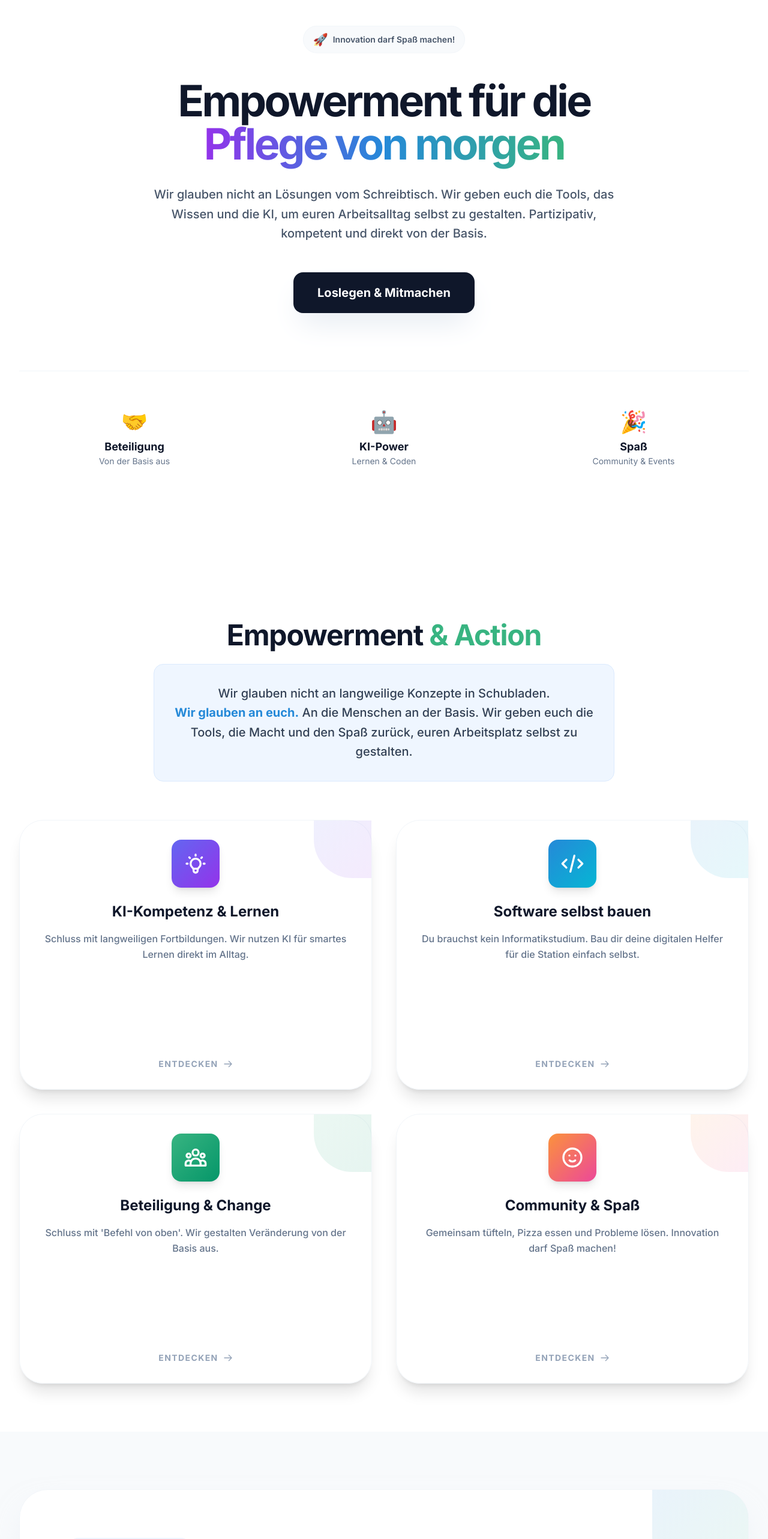
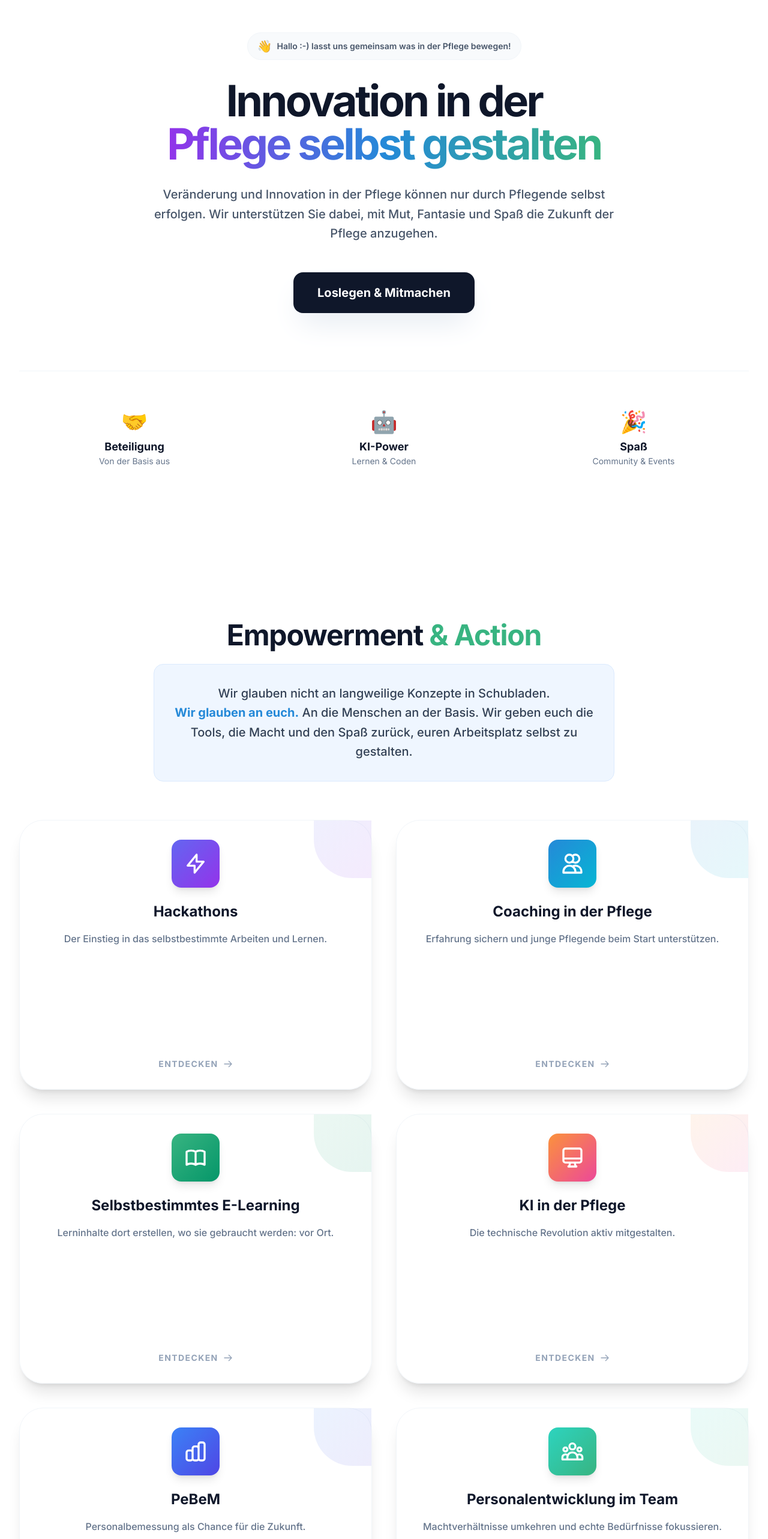
Before and after one commit to lars495/innovation-pflegen-website, a React (Vite) app: page / in a window 1280 px wide. Shown: the part 234-2800 px from the top of the page at 60% size. Built offline with nearby package versions, Linux system fonts and the light colour scheme.

Commit message:
Update website content and remove testimonials section

```diff
--- a/App.tsx
+++ b/App.tsx
@@ -6,7 +6,6 @@ import Services from './components/Services';
 import About from './components/About';
 import Footer from './components/Footer';
 import ScrollToTop from './components/ScrollToTop';
-import Testimonials from './components/Testimonials';
 import ScrollToTopOnNavigate from './components/ScrollToTopOnNavigate';
 import CustomOffer from './components/CustomOffer';
 
@@ -35,10 +34,6 @@ const Home: React.FC = () => {
 
       <section id="custom-offer">
         <CustomOffer />
-      </section>
-
-      <section id="testimonials">
-        <Testimonials />
       </section>
 
       <section id="about" className="py-20 bg-white">
--- a/components/Footer.tsx
+++ b/components/Footer.tsx
@@ -23,7 +23,7 @@ const Footer: React.FC = () => {
               </div>
             </div>
             <p className="text-slate-400 text-sm leading-relaxed mb-8">
-              Wir begleiten Pflegeeinrichtungen auf ihrem Weg in eine digitale und menschliche Zukunft. Projektmanagement mit Expertise und Herz.
+              Veränderung und Innovation in der Pflege können nur durch Pflegende selbst erfolgen. Wir unterstützen Sie dabei, mit Mut, Fantasie und Spaß die Zukunft der Pflege anzugehen.
             </p>
             <div className="flex gap-4">
               <div className="w-10 h-10 rounded-xl bg-slate-900 border border-slate-800 flex items-center justify-center hover:border-[#2589D8] transition-colors cursor-pointer">
@@ -35,10 +35,10 @@ const Footer: React.FC = () => {
           <div>
             <h4 className="text-lg font-black mb-8 tracking-tight text-[#38B481]">Service</h4>
             <ul className="space-y-4 text-slate-400 text-sm font-medium">
-              <li><a href="#services" className="hover:text-white transition">Digitalisierungs-Check</a></li>
-              <li><a href="#services" className="hover:text-white transition">Prozess-Audit</a></li>
-              <li><a href="#services" className="hover:text-white transition">Fördermittel-Beratung</a></li>
-              <li><a href="#about" className="hover:text-white transition">Team Training</a></li>
+              <li><Link to="/participation" className="hover:text-white transition">Hackathons</Link></li>
+              <li><Link to="/career" className="hover:text-white transition">Coaching</Link></li>
+              <li><Link to="/e-learning" className="hover:text-white transition">E-Learning</Link></li>
+              <li><Link to="/learning-ai" className="hover:text-white transition">KI in der Pflege</Link></li>
             </ul>
           </div>
 
@@ -47,7 +47,6 @@ const Footer: React.FC = () => {
             <ul className="space-y-4 text-slate-400 text-sm font-medium">
               <li><Link to="/about-us" className="hover:text-white transition">Über uns</Link></li>
               <li><Link to="/karriere" className="hover:text-white transition">Karriere</Link></li>
-              <li><Link to="/referenzen" className="hover:text-white transition">Referenzen</Link></li>
               <li><Link to="/blog" className="hover:text-white transition">Blog</Link></li>
             </ul>
           </div>
@@ -71,8 +70,10 @@ const Footer: React.FC = () => {
         </div>
 
         <div className="border-t border-slate-900 pt-12 flex flex-col md:flex-row justify-between items-center gap-6 text-slate-500 text-xs font-bold uppercase tracking-[0.2em]">
-          <p>© 2024 innovation-pflegen.de</p>
-          <div className="flex gap-8">
+          <p>© 2025 innovation-pflegen.de</p>
+          <div className="flex flex-col md:flex-row items-center gap-4 md:gap-8">
+            <a href="mailto:lars@innovation-pflegen.de" className="hover:text-white transition">lars@innovation-pflegen.de</a>
+            <a href="tel:+4915733360952" className="hover:text-white transition">+49 157 333 609 52</a>
             <Link to="/impressum" className="hover:text-white transition">Impressum</Link>
             <Link to="/datenschutz" className="hover:text-white transition">Datenschutz</Link>
           </div>
--- a/components/Hero.tsx
+++ b/components/Hero.tsx
@@ -10,20 +10,20 @@ const Hero: React.FC = () => {
       <div className="absolute bottom-0 left-0 translate-y-1/4 -translate-x-1/4 w-[600px] h-[600px] bg-[#2589D8]/10 rounded-full blur-3xl -z-10"></div>
 
       <div className="max-w-7xl mx-auto px-4 sm:px-6 lg:px-8 text-center relative">
-        <div className="inline-flex items-center gap-2 px-4 py-2 rounded-full bg-slate-50 border border-slate-100 text-slate-600 text-sm font-semibold mb-8 animate-bounce">
-          <span className="text-xl">🚀</span>
-          Innovation darf Spaß machen!
+        <div className="inline-flex items-center gap-2 px-4 py-2 rounded-full bg-slate-50 border border-slate-100 text-slate-600 text-sm font-semibold mb-8">
+          <span className="text-xl">👋</span>
+          Hallo :-) lasst uns gemeinsam was in der Pflege bewegen!
         </div>
 
         <h1 className="text-5xl sm:text-7xl font-black text-slate-900 tracking-tighter mb-8 leading-[1.1]">
-          Empowerment für die <br />
+          Innovation in der <br />
           <span className="bg-clip-text text-transparent bg-gradient-to-r from-purple-600 via-[#2589D8] to-[#38B481]">
-            Pflege von morgen
+            Pflege selbst gestalten
           </span>
         </h1>
 
         <p className="text-xl text-slate-600 max-w-3xl mx-auto mb-12 leading-relaxed font-medium">
-          Wir glauben nicht an Lösungen vom Schreibtisch. Wir geben euch die Tools, das Wissen und die KI, um euren Arbeitsalltag selbst zu gestalten. Partizipativ, kompetent und direkt von der Basis.
+          Veränderung und Innovation in der Pflege können nur durch Pflegende selbst erfolgen. Wir unterstützen Sie dabei, mit Mut, Fantasie und Spaß die Zukunft der Pflege anzugehen.
         </p>
 
         <div className="flex flex-col sm:flex-row justify-center gap-6">
--- a/components/Services.tsx
+++ b/components/Services.tsx
@@ -58,52 +58,76 @@ const FlipCard: React.FC<FlipCardProps> = ({ title, frontDescription, backDescri
 const Services: React.FC = () => {
   const services = [
     {
-      title: "KI-Kompetenz & Lernen",
-      frontDescription: "Schluss mit langweiligen Fortbildungen. Wir nutzen KI für smartes Lernen direkt im Alltag.",
-      backDescription: "Keine Angst vor der Zukunft! Wir zeigen dir, wie du KI-Tools wie ChatGPT als deinen persönlichen Tutor nutzt. Stell Fragen, lass dir Fachbegriffe erklären oder simuliere schwierige Gespräche – alles in deinem Tempo.",
+      title: "Hackathons",
+      frontDescription: "Der Einstieg in das selbstbestimmte Arbeiten und Lernen.",
+      backDescription: "An einem Tag lösen motivierte Pflegende Probleme, an denen Stabsstellen Monate und Jahre sitzen. Hackathons bieten den perfekten Rahmen für kreative Lösungen.",
       icon: (
         <svg xmlns="http://www.w3.org/2000/svg" className="h-10 w-10" fill="none" viewBox="0 0 24 24" stroke="currentColor">
-          <path strokeLinecap="round" strokeLinejoin="round" strokeWidth={2} d="M9.663 17h4.673M12 3v1m6.364 1.636l-.707.707M21 12h-1M4 12H3m3.343-5.657l-.707-.707m2.828 9.9a5 5 0 117.072 0l-.548.547A3.374 3.374 0 0014 18.469V19a2 2 0 11-4 0v-.531c0-.895-.356-1.754-.988-2.386l-.548-.547z" />
+          <path strokeLinecap="round" strokeLinejoin="round" strokeWidth={2} d="M13 10V3L4 14h7v7l9-11h-7z" />
         </svg>
       ),
       colorClass: "bg-gradient-to-br from-indigo-500 to-purple-600",
+      path: "/participation"
+    },
+    {
+      title: "Coaching in der Pflege",
+      frontDescription: "Erfahrung sichern und junge Pflegende beim Start unterstützen.",
+      backDescription: "Wir qualifizieren erfahrene Fachkräfte zu Coaches, die junge Pflegende begleiten. So bleibt wertvolles Wissen erhalten und es entstehen neue berufliche Perspektiven.",
+      icon: (
+        <svg xmlns="http://www.w3.org/2000/svg" className="h-10 w-10" fill="none" viewBox="0 0 24 24" stroke="currentColor">
+          <path strokeLinecap="round" strokeLinejoin="round" strokeWidth={2} d="M12 4.354a4 4 0 110 5.292M15 21H3v-1a6 6 0 0112 0v1zm0 0h6v-1a6 6 0 00-9-5.197M13 7a4 4 0 11-8 0 4 4 0 018 0z" />
+        </svg>
+      ),
+      colorClass: "bg-gradient-to-br from-[#2589D8] to-cyan-500",
+      path: "/career"
+    },
+    {
+      title: "Selbstbestimmtes E-Learning",
+      frontDescription: "Lerninhalte dort erstellen, wo sie gebraucht werden: vor Ort.",
+      backDescription: "Pflegende kreieren ihr eigenes E-Learning. Mit KI und Smartphones ist das einfacher als man denkt – praxisnah und direkt auf den Wohnbereich zugeschnitten.",
+      icon: (
+        <svg xmlns="http://www.w3.org/2000/svg" className="h-10 w-10" fill="none" viewBox="0 0 24 24" stroke="currentColor">
+          <path strokeLinecap="round" strokeLinejoin="round" strokeWidth={2} d="M12 6.253v13m0-13C10.832 5.477 9.246 5 7.5 5S4.168 5.477 3 6.253v13C4.168 18.477 5.754 18 7.5 18s3.332.477 4.5 1.253m0-13C13.168 5.477 14.754 5 16.5 5c1.747 0 3.332.477 4.5 1.253v13C19.832 18.477 18.247 18 16.5 18c-1.746 0-3.332.477-4.5 1.253" />
+        </svg>
+      ),
+      colorClass: "bg-gradient-to-br from-[#38B481] to-emerald-600",
+      path: "/e-learning"
+    },
+    {
+      title: "KI in der Pflege",
+      frontDescription: "Die technische Revolution aktiv mitgestalten.",
+      backDescription: "Damit Pflegekräfte nicht nur Ausgelieferte der Technik sind, müssen sie KI jetzt kennenlernen, Scheu ablegen und selbst sinnvolle Anwendungen für den Alltag erdenken.",
+      icon: (
+        <svg xmlns="http://www.w3.org/2000/svg" className="h-10 w-10" fill="none" viewBox="0 0 24 24" stroke="currentColor">
+          <path strokeLinecap="round" strokeLinejoin="round" strokeWidth={2} d="M9.75 17L9 20l-1 1h8l-1-1-.75-3M3 13h18M5 17h14a2 2 0 002-2V5a2 2 0 00-2-2H5a2 2 0 00-2 2v10a2 2 0 002 2z" />
+        </svg>
+      ),
+      colorClass: "bg-gradient-to-br from-orange-400 to-pink-500",
       path: "/learning-ai"
     },
     {
-      title: "Software selbst bauen",
-      frontDescription: "Du brauchst kein Informatikstudium. Bau dir deine digitalen Helfer für die Station einfach selbst.",
-      backDescription: "Stell dir vor, du könntest das nervige Excel-Sheet einfach in eine App verwandeln. Mit KI-Unterstützung (No-Code) können Pflegekräfte plötzlich Software bauen. Wir befähigen dich, deine eigenen Probleme digital zu lösen.",
+      title: "PeBeM",
+      frontDescription: "Personalbemessung als Chance für die Zukunft.",
+      backDescription: "Wir unterstützen Betriebsräte und MAVen dabei, PeBeM aktiv zu gestalten und Kolleg*innen vor gefährlichen strategischen Fehlentscheidungen zu schützen.",
       icon: (
         <svg xmlns="http://www.w3.org/2000/svg" className="h-10 w-10" fill="none" viewBox="0 0 24 24" stroke="currentColor">
-          <path strokeLinecap="round" strokeLinejoin="round" strokeWidth={2} d="M10 20l4-16m4 4l4 4-4 4M6 16l-4-4 4-4" />
+          <path strokeLinecap="round" strokeLinejoin="round" strokeWidth={2} d="M9 19v-6a2 2 0 00-2-2H5a2 2 0 00-2 2v6a2 2 0 002 2h2a2 2 0 002-2zm0 0V9a2 2 0 012-2h2a2 2 0 012 2v10m-6 0a2 2 0 002 2h2a2 2 0 002-2m0 0V5a2 2 0 012-2h2a2 2 0 012 2v14a2 2 0 01-2 2h-2a2 2 0 01-2-2z" />
         </svg>
       ),
-      colorClass: "bg-gradient-to-br from-[#2589D8] to-cyan-500",
-      path: "/software-ai"
+      colorClass: "bg-gradient-to-br from-blue-500 to-indigo-600",
+      path: "/participation"
     },
     {
-      title: "Beteiligung & Change",
-      frontDescription: "Schluss mit 'Befehl von oben'. Wir gestalten Veränderung von der Basis aus.",
-      backDescription: "Du weißt am besten, was am Bett funktioniert. Wir nutzen Methoden, bei denen das Team entscheidet, wie Prozesse laufen sollen. Echte Partizipation bedeutet, dass deine Stimme zählt und Veränderungen Sinn machen.",
+      title: "Personalentwicklung im Team",
+      frontDescription: "Machtverhältnisse umkehren und echte Bedürfnisse fokussieren.",
+      backDescription: "Teams erarbeiten eigene Konzepte zur Fortbildung. Es werden Talente vor Ort genutzt, um sich gegenseitig zu stärken, statt an den Bedürfnissen vorbeizuplanen.",
       icon: (
         <svg xmlns="http://www.w3.org/2000/svg" className="h-10 w-10" fill="none" viewBox="0 0 24 24" stroke="currentColor">
           <path strokeLinecap="round" strokeLinejoin="round" strokeWidth={2} d="M17 20h5v-2a3 3 0 00-5.356-1.857M17 20H7m10 0v-2c0-.656-.126-1.283-.356-1.857M7 20H2v-2a3 3 0 015.356-1.857M7 20v-2c0-.656.126-1.283.356-1.857m0 0a5.002 5.002 0 019.288 0M15 7a3 3 0 11-6 0 3 3 0 016 0zm6 3a2 2 0 11-4 0 2 2 0 014 0zM7 10a2 2 0 11-4 0 2 2 0 014 0z" />
         </svg>
       ),
-      colorClass: "bg-gradient-to-br from-[#38B481] to-emerald-600",
-      path: "/participation"
-    },
-    {
-      title: "Community & Spaß",
-      frontDescription: "Gemeinsam tüfteln, Pizza essen und Probleme lösen. Innovation darf Spaß machen!",
-      backDescription: "Komm zu unseren Hackathons! Wir bringen Pflegekräfte, Coder und Designer zusammen. In 48 Stunden entwickeln wir Prototypen für echte Probleme. Hier erlebst du Selbstwirksamkeit pur und triffst Leute, die wirklich was bewegen wollen.",
-      icon: (
-        <svg xmlns="http://www.w3.org/2000/svg" className="h-10 w-10" fill="none" viewBox="0 0 24 24" stroke="currentColor">
-          <path strokeLinecap="round" strokeLinejoin="round" strokeWidth={2} d="M14.828 14.828a4 4 0 01-5.656 0M9 10h.01M15 10h.01M21 12a9 9 0 11-18 0 9 9 0 0118 0z" />
-        </svg>
-      ),
-      colorClass: "bg-gradient-to-br from-orange-400 to-pink-500",
-      path: "/community"
+      colorClass: "bg-gradient-to-br from-teal-400 to-[#38B481]",
+      path: "/competence"
     }
   ];
 
```
Also changed, not shown: pages/Ideas.tsx (+46 -28 lines), pages/Participation.tsx (+16 -2 lines), pages/Projects.tsx (+15 -5 lines).
